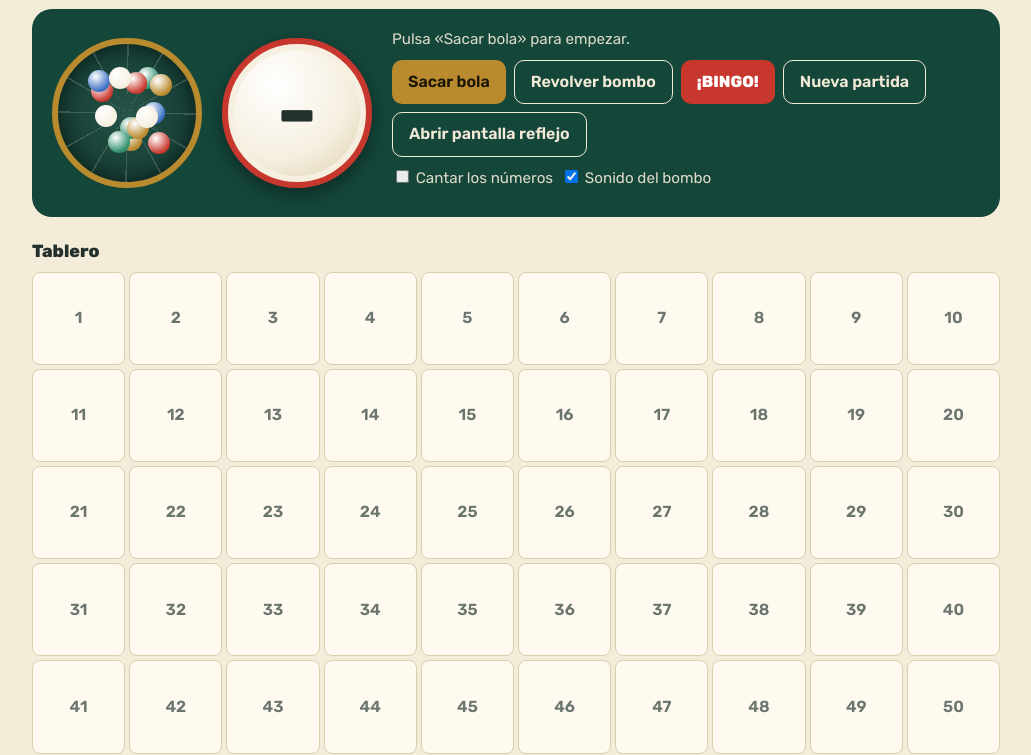
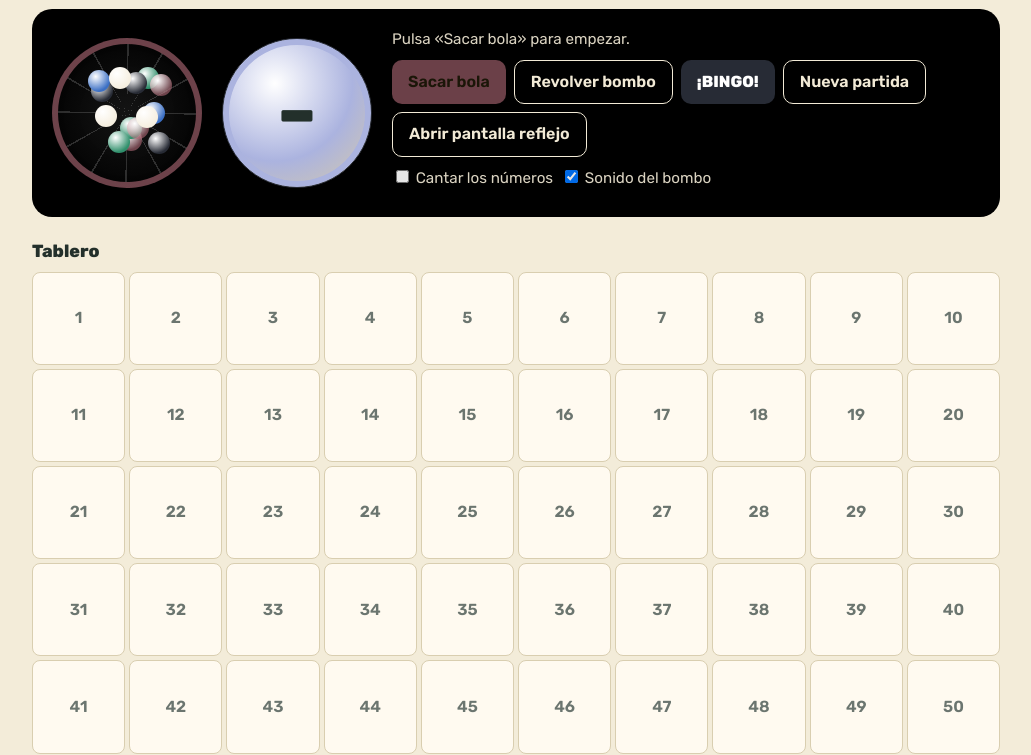
Before and after one commit to CristiAlvarez/bingo, a plain HTML site: page index.html in a window 1280 px wide. Shown: the part 53-808 px from the top of the page, without its empty margins (124-1155 px from the left). Drawn offline with Linux system fonts and the light colour scheme.

Commit message:
Cambia colores css

```diff
--- a/assets/css/style.css
+++ b/assets/css/style.css
@@ -3,10 +3,10 @@
     --panel: #fffaf0;
     --ink: #23302b;
     --muted: #6b756f;
-    --felt: #14463a;
-    --ball: #f6efe0;
-    --red: #c8372d;
-    --brass: #b98a2e;
+    --felt: #000;
+    --ball: #abb3df;
+    --red: #272b35;
+    --brass: #b16a779a;
     --line: #d9ceb0;
     box-sizing: border-box;
     padding-top: env(safe-area-inset-top, 0px);
@@ -64,7 +64,7 @@ h1 {
     place-items: center;
     font-size: 4.2rem;
     font-weight: 800;
-    border: 6px solid var(--red);
+    border: 1px solid var(--red);
     box-shadow:
         inset 0 0 0 6px var(--ball),
         0 6px 16px rgba(0, 0, 0, 0.4);
@@ -164,7 +164,7 @@ button:disabled {
 }
 button:focus-visible,
 input:focus-visible {
-    outline: 3px solid #fff;
+    outline: px solid #fff;
     outline-offset: 2px;
 }
 .info {
```
